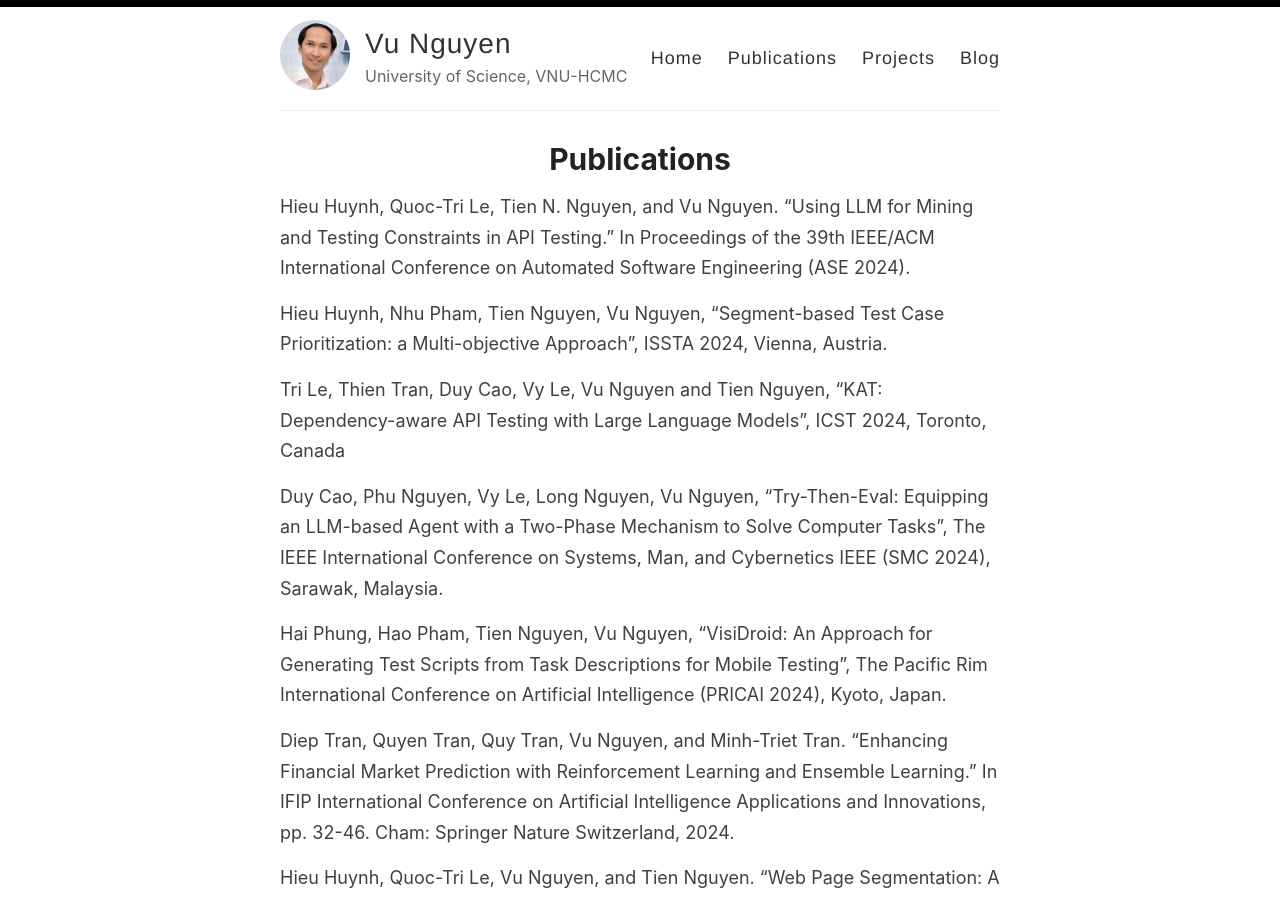
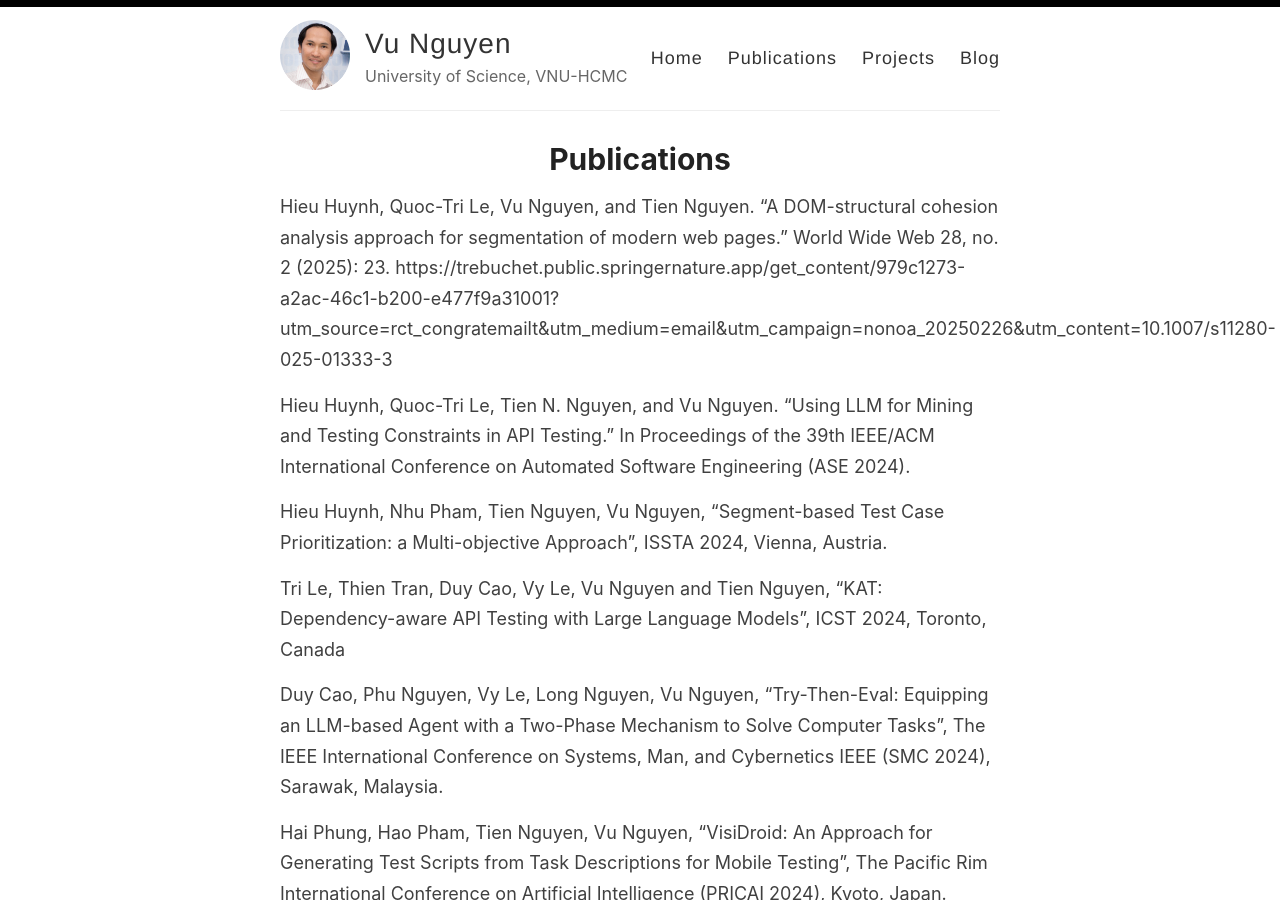
Before and after one commit to vuqngit/vuqngit.github.io, a Jekyll site: the page built from _pages/publications.md, in a window 1280 px wide and 900 px high. Built offline with Jekyll 4.4.1, drawn with Linux system fonts in a browser that asks for light colours.

Commit message:
Update publications.md

```diff
--- a/_pages/publications.md
+++ b/_pages/publications.md
@@ -3,6 +3,8 @@ layout: page
 title: Publications
 permalink: /publications/
 ---
+
+Hieu Huynh, Quoc-Tri Le, Vu Nguyen, and Tien Nguyen. "A DOM-structural cohesion analysis approach for segmentation of modern web pages." World Wide Web 28, no. 2 (2025): 23. https://trebuchet.public.springernature.app/get_content/979c1273-a2ac-46c1-b200-e477f9a31001?utm_source=rct_congratemailt&utm_medium=email&utm_campaign=nonoa_20250226&utm_content=10.1007/s11280-025-01333-3
 
 Hieu Huynh, Quoc-Tri Le, Tien N. Nguyen, and Vu Nguyen. "Using LLM for Mining and Testing Constraints in API Testing." In Proceedings of the 39th IEEE/ACM International Conference on Automated Software Engineering (ASE 2024).
 
```
